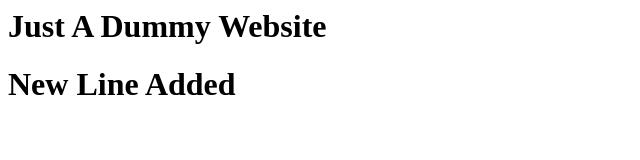
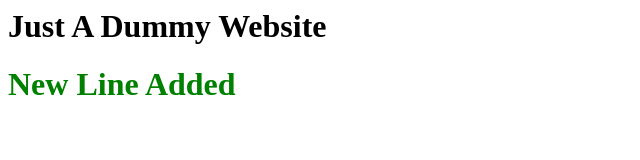
Before and after one commit to thestudyhiveofficial/testsite, a plain HTML site: page index.html in a window 1280 px wide. Shown: the whole page, without its empty margins (0-640 px from the left). Drawn offline with Linux system fonts and the light colour scheme.

Commit message:
Update index.html

```diff
--- a/index.html
+++ b/index.html
@@ -4,6 +4,6 @@
 </head>
 <body>
 <h1>Just A Dummy Website </h1>
-  <h1>New Line Added</h1>
+  <h1 style="color: green;">New Line Added</h1>
 </body>
 </html>
```
